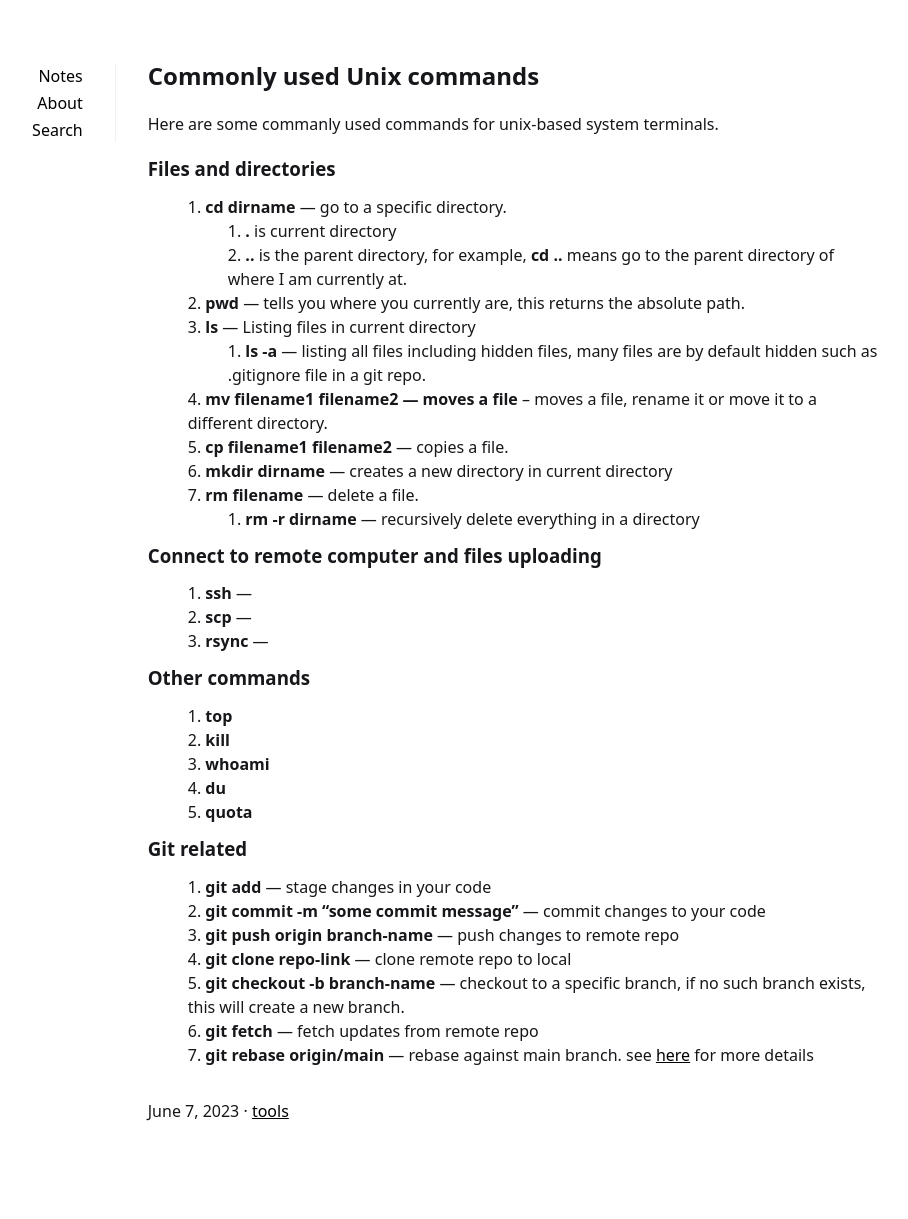
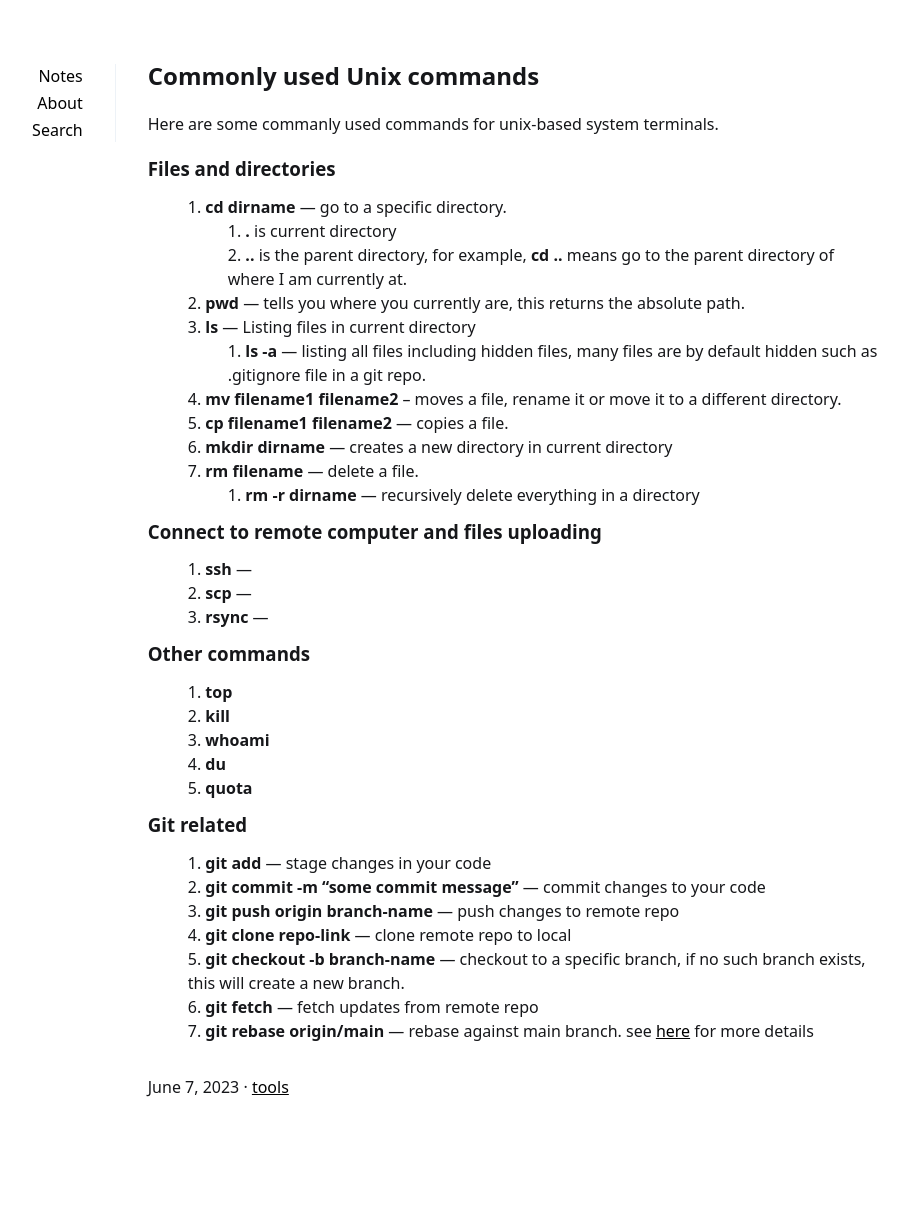
Before and after one commit to acneyouth1996/notes, a Jekyll site: the page built from _posts/2023-06-07-common-commands.md, in a window 1280 px wide. Shown: the whole page, without its empty margins (205-1113 px from the left). Built offline with Jekyll 4.4.1, drawn with Linux system fonts in a browser that asks for light colours; after the commit the page ends 1195 px from its top, so only the background shows below that.

Commit message:
new post

```diff
--- a/_posts/2023-06-07-common-commands.md
+++ b/_posts/2023-06-07-common-commands.md
@@ -24,7 +24,7 @@ Here are some commanly used commands for unix-based system terminals.
 3. **ls** --- Listing files in current directory
     1. **ls -a** --- listing all files including hidden files, many files are by default hidden such as .gitignore file in a git repo.
 
-4. **mv filename1 filename2 --- moves a file** -- moves a file, rename it or move it to a different directory.
+4. **mv filename1 filename2** -- moves a file, rename it or move it to a different directory.
 5. **cp filename1 filename2** --- copies a file.
 6. **mkdir dirname** --- creates a new directory in current directory
 7. **rm filename** --- delete a file.
```
